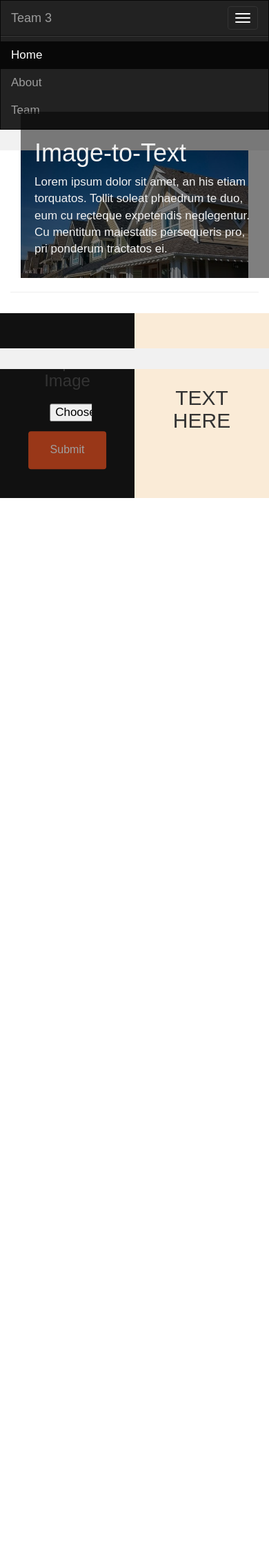
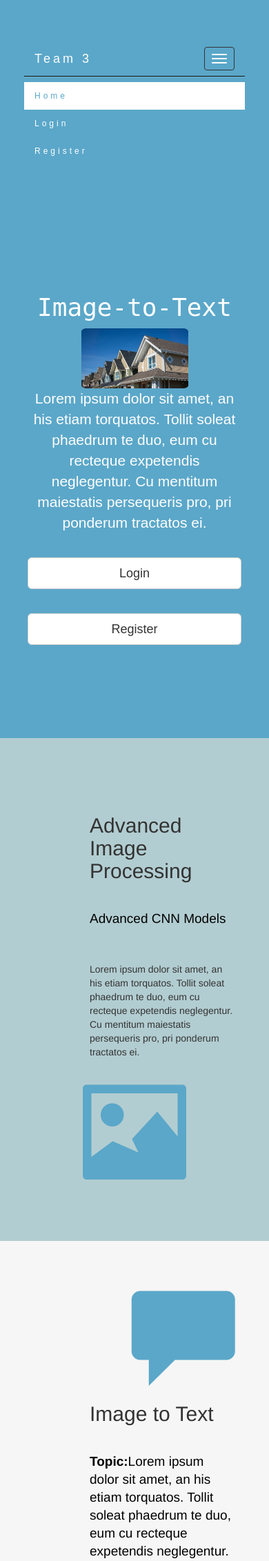
Before and after one commit to fimhub/Image-to-Text, a Flask app: page / in a window 390 px wide, after a click that opens the changed part. Shown: the top 2263 px of the page at 69% size. Before the commit the page ends 722 px from the top, so only its background shows below. Run offline with Flask 2, Linux system fonts and the light colour scheme; some libraries are stand-ins or nearby versions.

Commit message:
login/register/imagepage

```diff
--- a/app.py
+++ b/app.py
@@ -2,10 +2,114 @@
 # set FLASK_ENV=development
 # python -m flask run
 
-from flask import Flask, render_template
+from dotenv import load_dotenv
+from flask import Flask, flash, render_template, request, url_for, redirect, jsonify, session
+from forms.forms import SignupForm, LoginForm, NewpostForm
+# from models.models import Db, User, Condo, Photos
+from os import environ
+from passlib.hash import sha256_crypt
+
 app = Flask(__name__)
+app.config['SQLALCHEMY_TRACK_MODIFICATIONS'] = False
+app.config['SECRET_KEY'] = 's14a-key'
+# Db.init_app(app)
 
 
 @app.route('/')
+@app.route('/index')
 def index():
-    return render_template("index.html")
+    # Control by login status
+    if 'username' in session:
+        session_user = User.query.filter_by(username=session['username']).first()
+        return render_template('index.html', title='Home', session_username=session_user.username)
+    else:
+        return render_template('index.html', title='Home')
+
+
+#GET & POST /login
+@app.route('/login', methods=['GET', 'POST'])
+def login():
+    # Init form
+    form = LoginForm()
+
+    # If post
+    if request.method == 'POST':
+
+        # Init credentials from form request
+        username = request.form['username']
+        password = request.form['password']
+
+        # Init user by Db query
+        user = User.query.filter_by(username=username).first()
+
+        # Control login validity
+        if user is None or not sha256_crypt.verify(password, user.password):
+            flash('Invalid username or password')
+            return redirect(url_for('login'))
+        else:
+            session['username'] = username
+            return redirect(url_for('index'))
+
+    # If GET
+    else:
+        return render_template('login.html', title='Login', form=form)
+
+
+#GET & POST /signup
+@app.route('/register', methods=['GET', 'POST'])
+def register():
+    # Init form
+    form = SignupForm()
+
+    # IF POST
+    if request.method == 'POST':
+
+        # Init credentials from form request
+        username = request.form['username']
+        password = request.form['password']
+
+        # Init user from Db query
+        existing_user = User.query.filter_by(username=username).first()
+
+        # Control new credentials
+        if existing_user:
+            flash('The username already exists. Please pick another one.')
+            return redirect(url_for('register'))
+        else:
+            user = User(username=username, password=sha256_crypt.hash(password))
+            Db.session.add(user)
+            Db.session.commit()
+            flash('Congratulations, you are now a registered user!')
+            return redirect(url_for('login'))
+
+    # IF POST
+    else:
+        return render_template('register.html', title='register', form=form)
+
+
+#GET & POST /newpost
+@app.route('/newimage', methods=['GET', 'POST'])
+def newimage():
+    # Init form
+    form = NewpostForm()
+
+    # If POST
+    if request.method == 'POST':
+
+        # Init user from poster
+        session_user = User.query.filter_by(username=session['username']).first()
+
+        # Init content from form request
+        content = request.form['content']
+
+        # Create in DB
+        new_post = Post(author=session_user.uid, content=content)
+        Db.session.add(new_post)
+        Db.session.commit()
+
+
+        return redirect(url_for('index'))
+
+    # If GET
+    else:
+        return render_template('newimage.html', title='Newpost', form=form)
--- a/static/css/index.css
+++ b/static/css/index.css
@@ -1,25 +1,4 @@
-/* Remove the navbar's default margin-bottom and rounded borders */
-.navbar {
-    margin-bottom: 0;
-    border-radius: 0;
-    }
 
-    /* Set height of the grid so .sidenav can be 100% (adjust as needed) */
-    .row.content {height: 450px}
-
-    /* Set gray background color and 100% height */
-    .sidenav {
-    padding-top: 20px;
-    background-color: #f1f1f1;
-    height: 100%;
-    }
-
-    /* Set black background color, white text and some padding */
-    footer {
-    background-color: #555;
-    color: white;
-    padding: 15px;
-    }
 
 /* On small screens, set height to 'auto' for sidenav and grid */
 @media screen and (max-width: 767px) {
@@ -30,52 +9,172 @@
   .row.content {height:auto;}
 }
 
-.btn {
-    background-color: #f4511e;
-    border: none;
-    color: white;
-    padding: 16px 32px;
+.card {
     text-align: center;
-    font-size: 16px;
-    margin: 4px 2px;
-    opacity: 0.6;
+    font-size: 15px;
+    margin-right: 5%;
+    border-radius: 5px;
+    font-family: monospace;
+    box-shadow: 0 4px 8px 0 rgba(0,0,0,4);
     transition: 0.3s;
+
 }
 
-.btn:hover {opacity: 1}
-
-.center {
-    margin: auto;
-    width: 60%;
-    padding: 10px;
-    text-align: center;
+#subcat {
+  font-size: 13px;
+  margin-left: 8%;
 }
 
-* {
-    box-sizing: border-box;
+h1 {
+
+  font-family: monospace;
 }
 
-  body {
-    font-family: Arial;
-    font-size: 17px;
+  h4 {
+    font-size: 19px;
+    line-height: 1.375em;
+    color: black;
+    font-weight: 400;
+    margin-bottom: 30px;
   }
 
-  .container {
-    position: relative;
-    max-width: 800px;
-    margin: 0 auto;
+  .jumbotron {
+    background-color: #5BA7C9;
+    color: #fff;
+    padding: 100px 25px;
+    font-family: Montserrat, sans-serif;
+  }
+  .container-fluid {
+    padding: 60px 50px;
+  }
+  .bg-grey {
+    background-color: #f6f6f6;
+  }
+  .logo-small {
+    color: #5BA7C9;
+    font-size: 50px;
+  }
+  .logo {
+    color: #5BA7C9;
+    font-size: 200px;
+  }
+  .thumbnail {
+    padding: 0 0 15px 0;
+    border: none;
+    border-radius: 0;
+  }
+  .thumbnail img {
+    width: 100%;
+    height: 100%;
+    margin-bottom: 10px;
   }
 
-  .container img {vertical-align: middle;}
+  .item span {
+    font-style: normal;
+  }
 
-  .container .content {
-    position: absolute;
-    bottom: 0;
-    background: rgb(0, 0, 0); /* Fallback color */
-    background: rgba(0, 0, 0, 0.5); /* Black background with 0.5 opacity */
-    color: #f1f1f1;
+  .panel:hover {
+    box-shadow: 5px 0px 40px rgba(0,0,0, .2);
+  }
+  .panel-footer .btn:hover {
+    border: 1px solid #5BA7C9;
+    background-color: #fff !important;
+    color: #5BA7C9;
+  }
+  .panel-heading {
+    color: #fff !important;
+    background-color: #5BA7C9 !important;
+    padding: 25px;
+    border-bottom: 1px solid transparent;
+    border-top-left-radius: 0px;
+    border-top-right-radius: 0px;
+    border-bottom-left-radius: 0px;
+    border-bottom-right-radius: 0px;
+  }
+  .panel-footer {
+    background-color: white !important;
+  }
+  .panel-footer h3 {
+    font-size: 32px;
+  }
+  .panel-footer h4 {
+    color: #aaa;
+    font-size: 14px;
+  }
+  .panel-footer .btn {
+    margin: 15px 0;
+    background-color: #5BA7C9;
+    color: #fff;
+  }
+  .navbar {
+    margin-bottom: 0;
+    background-color: #5BA7C9;
+    z-index: 9999;
+    border: 0;
+    font-size: 12px !important;
+    line-height: 1.42857143 !important;
+    letter-spacing: 4px;
+    border-radius: 0;
+    font-family: Montserrat, sans-serif;
+  }
+  .navbar li a, .navbar .navbar-brand {
+    color: #fff !important;
+  }
+  .navbar-nav li a:hover, .navbar-nav li.active a {
+    color: #5BA7C9 !important;
+    background-color: #fff !important;
+  }
+  .navbar-default .navbar-toggle {
+    border-color: transparent;
+    color: #fff !important;
+  }
+  footer .glyphicon {
+    font-size: 20px;
+    margin-bottom: 20px;
+    color: #5BA7C9;
+  }
+  .slideanim {visibility:hidden;}
+  .slide {
+    animation-name: slide;
+    -webkit-animation-name: slide;
+    animation-duration: 1s;
+    -webkit-animation-duration: 1s;
+    visibility: visible;
+  }
+  @keyframes slide {
+    0% {
+      opacity: 0;
+      transform: translateY(70%);
+    }
+    100% {
+      opacity: 1;
+      transform: translateY(0%);
+    }
+  }
+  @-webkit-keyframes slide {
+    0% {
+      opacity: 0;
+      -webkit-transform: translateY(70%);
+    }
+    100% {
+      opacity: 1;
+      -webkit-transform: translateY(0%);
+    }
+  }
+  @media screen and (max-width: 768px) {
+    .col-sm-4 {
+      text-align: center;
+      margin: 25px 0;
+    }
+    .btn-lg {
       width: 100%;
-    padding: 20px;
+      margin-bottom: 35px;
+    }
+  }
+  @media screen and (max-width: 480px) {
+    .logo {
+      font-size: 150px;
+    }
   }
 
     /* Split the screen in half */
--- a/templates/index.html
+++ b/templates/index.html
@@ -1,91 +1,126 @@
-<!DOCTYPE html>
-<html>
-    <html lang="en">
-        <head>
-            <meta charset="UTF-8">
-            <meta name="viewport"
-                  content="width=device-width, user-scalable=no, initial-scale=1.0, maximum-scale=1.0, minimum-scale=1.0">
-            <meta http-equiv="X-UA-Compatible" content="ie=edge">
-            <title>Milestone 2</title>
-            <link rel="stylesheet" href="https://maxcdn.bootstrapcdn.com/bootstrap/3.4.1/css/bootstrap.min.css">
-            <script src="https://ajax.googleapis.com/ajax/libs/jquery/3.5.1/jquery.min.js"></script>
-            <script src="https://maxcdn.bootstrapcdn.com/bootstrap/3.4.1/js/bootstrap.min.js"></script>
-            <!-- Styles -->
-            <link href="{{ url_for('static', filename='./css/index.css') }}" rel="stylesheet">
+{% extends "layout.html" %}
+{% block content %}
+<body id="myPage" data-spy="scroll" data-target=".navbar" data-offset="60" style="background-color: #B2CDD1;">
+   <div class="jumbotron text-center">
+      <div class="container">
+         <h1>Image-to-Text</h1>
+         <img src="/static/img/house.jpg" alt="Notebook" style="width:50%; border-radius: 5%;
+            ">
+         <div class="content">
+            <p>Lorem ipsum dolor sit amet, an his etiam torquatos. Tollit soleat phaedrum te duo, eum cu recteque expetendis neglegentur. Cu mentitum maiestatis persequeris pro, pri ponderum tractatos ei.</p>
+         </div>
+         <br><button class="btn btn-default btn-lg">Login</button>
+         <br><button class="btn btn-default btn-lg">Register</button>
+      </div>
+   </div>
+   <!-- Container (About Section) -->
+   <div id="about" class="container-fluid">
+      <div class="row">
+         <div class="col-sm-5" style="margin-left: 25%;">
+            <h2>Advanced Image Processing</h2>
+            <br>
+            <h4>Advanced CNN Models</h4>
+            <br>
+            <p> Lorem ipsum dolor sit amet, an his etiam torquatos. Tollit soleat phaedrum te duo, eum cu recteque expetendis neglegentur. Cu mentitum maiestatis persequeris pro, pri ponderum tractatos ei.
+            </p>
+         </div>
+         <div class="col-sm-4">
+            <span class="glyphicon glyphicon-picture logo"></span>
+         </div>
+      </div>
+   </div>
+   <div class="container-fluid bg-grey">
+      <div class="row">
+         <div class="col-sm-6" style="margin-left: 44%;">
+            <span class="glyphicon glyphicon-comment logo slideanim"></span>
+         </div>
+         <div class="col-sm-6" style="margin-left: 25%;">
+            <h2>Image to Text</h2>
+            <br>
+            <h4><strong>Topic:</strong>Lorem ipsum dolor sit amet, an his etiam torquatos. Tollit soleat phaedrum te duo, eum cu recteque expetendis neglegentur. Cu mentitum maiestatis persequeris pro, pri ponderum tractatos ei.</p>
+            </h4>
+            <br>
+         </div>
+      </div>
+   </div>
+   <!-- Container (Services Section) -->
+   <div id="services" class="container-fluid text-center">
+      <h2>CNN Model</h2>
+      <h4></h4>
+      <br>
+      <div class="row slideanim">
+         <div class="col-sm-4">
+            <span class="glyphicon glyphicon-ok-sign logo-small"></span>
+            <h4>Fast</h4>
+            <p>Lorem ipsum dolor sit amet..</p>
+         </div>
+         <div class="col-sm-4">
+            <span class="glyphicon glyphicon-ok-sign logo-small"></span>
+            <h4>Reliable</h4>
+            <p>Lorem ipsum dolor sit amet..</p>
+         </div>
+         <div class="col-sm-4">
+            <span class="glyphicon glyphicon-ok-sign logo-small"></span>
+            <h4>Dynamic</h4>
+            <p>Lorem ipsum dolor sit amet..</p>
+         </div>
+      </div>
+      <br><br>
+   </div>
+   <!-- Container (Pricing Section) -->
+   <div id="pricing" class="container-fluid">
+      <div class="text-center">
+         <h2>References</h2>
+      </div>
+   </div>
+   <!-- Container (Contact Section) -->
+   <div id="contact" class="container-fluid bg-grey">
+      <h2 class="text-center">TEAM</h2>
+      <div class="row">
+      </div>
+   </div>
+   <!-- Image of location/map -->
+   <img src="" class="w3-image w3-greyscale-min" style="width:100%">
+   <footer class="container-fluid text-center">
+      <a href="#myPage" title="To Top">
+      <span class="glyphicon glyphicon-chevron-up"></span>
+      </a>
+   </footer>
+   <script>
+      $(document).ready(function(){
+        // Add smooth scrolling to all links in navbar + footer link
+        $(".navbar a, footer a[href='#myPage']").on('click', function(event) {
+          // Make sure this.hash has a value before overriding default behavior
+          if (this.hash !== "") {
+            // Prevent default anchor click behavior
+            event.preventDefault();
 
-            <!-- JS -->
-            <script src="{{ url_for('static', filename='./js/d3.js') }}"></script>
+            // Store hash
+            var hash = this.hash;
 
-            <script src="{{ url_for('static', filename='./js/main.js') }}"></script>
-            <script src="{{ url_for('static', filename='./js/bars.js') }}"></script>
+            // Using jQuery's animate() method to add smooth page scroll
+            // The optional number (900) specifies the number of milliseconds it takes to scroll to the specified area
+            $('html, body').animate({
+              scrollTop: $(hash).offset().top
+            }, 900, function(){
 
+              // Add hash (#) to URL when done scrolling (default click behavior)
+              window.location.hash = hash;
+            });
+          } // End if
+        });
 
-        </head>
-        <body>
+        $(window).scroll(function() {
+          $(".slideanim").each(function(){
+            var pos = $(this).offset().top;
 
-            <nav class="navbar navbar-inverse">
-              <div class="container-fluid">
-                <div class="navbar-header">
-                  <button type="button" class="navbar-toggle" data-toggle="collapse" data-target="#myNavbar">
-                    <span class="icon-bar"></span>
-                    <span class="icon-bar"></span>
-                    <span class="icon-bar"></span>
-                  </button>
-                  <a class="navbar-brand" href="#">Team 3</a>
-                </div>
-                <div class="collapse navbar-collapse" id="myNavbar">
-                  <ul class="nav navbar-nav">
-                    <li class="active"><a href="#">Home</a></li>
-                    <li><a href="#">About</a></li>
-                    <li><a href="#">Team</a></li>
-                  </ul>
-                </div>
-              </div>
-            </nav>
-
-            <div class="container-fluid text-center">
-              <div class="row content">
-                <div class="col-sm-2 sidenav">
-                </div>
-                <div class="col-sm-8 text-left">
-                <div class="container">
-                    <img src="/static/img/house.jpg" alt="Notebook" style="width:100%;">
-                    <div class="content">
-                        <h1>Image-to-Text</h1>
-                        <p>Lorem ipsum dolor sit amet, an his etiam torquatos. Tollit soleat phaedrum te duo, eum cu recteque expetendis neglegentur. Cu mentitum maiestatis persequeris pro, pri ponderum tractatos ei.</p>
-                    </div>
-                </div>
-
-                  <hr>
-                  <div class="center">
-
-                    <div class="split left">
-                      <div class="centered">
-                        <h3>Import Image</h3>
-                        <input class=" center" type="file" id="myFile" name="filename">
-                        <input class="btn" type="submit">
-                      </div>
-                    </div>
-
-                    <div class="split right">
-                      <div class="centered">
-                        <h2>TEXT HERE</h2>
-                        <div id="vis1" class="vis"></div>
-                      </div>
-                    </div>
-
-
-
-                  </div>
-                  <hr>
-
-                </div>
-                <div class="col-sm-2 sidenav">
-                </div>
-                </div>
-              </div>
-            </div>
-
-            </body>
-
-</html>
+            var winTop = $(window).scrollTop();
+              if (pos < winTop + 600) {
+                $(this).addClass("slide");
+              }
+          });
+        });
+      })
+   </script>
+</body>
+{% endblock %}
--- /dev/null
+++ b/templates/layout.html
@@ -0,0 +1,51 @@
+<!DOCTYPE html>
+<html>
+   <html lang="en">
+      <head>
+         <meta charset="UTF-8">
+         <meta name="viewport"
+            content="width=device-width, user-scalable=no, initial-scale=1.0, maximum-scale=1.0, minimum-scale=1.0">
+         <meta http-equiv="X-UA-Compatible" content="ie=edge">
+         <title>Milestone 2</title>
+         <link rel="stylesheet" href="https://maxcdn.bootstrapcdn.com/bootstrap/3.4.1/css/bootstrap.min.css">
+         <script src="https://ajax.googleapis.com/ajax/libs/jquery/3.5.1/jquery.min.js"></script>
+         <script src="https://maxcdn.bootstrapcdn.com/bootstrap/3.4.1/js/bootstrap.min.js"></script>
+         <!-- Styles -->
+         <link href="{{ url_for('static', filename='./css/index.css') }}" rel="stylesheet">
+         <!-- JS -->
+         <script src="{{ url_for('static', filename='./js/d3.js') }}"></script>
+         <script src="{{ url_for('static', filename='./js/main.js') }}"></script>
+         <script src="{{ url_for('static', filename='./js/bars.js') }}"></script>
+      </head>
+      <nav class="navbar navbar-inverse">
+         <div class="container-fluid">
+            <div class="navbar-header">
+               <button type="button" class="navbar-toggle" data-toggle="collapse" data-target="#myNavbar">
+               <span class="icon-bar"></span>
+               <span class="icon-bar"></span>
+               <span class="icon-bar"></span>
+               </button>
+               <a class="navbar-brand"  href="{{ url_for('index') }}">Team 3</a>
+            </div>
+            <div class="collapse navbar-collapse" id="myNavbar">
+               <ul class="nav navbar-nav">
+                  <li class="active"><a href="#">Home</a></li>
+                  <li><a  href="{{ url_for('login') }}">Login</a></li>
+                  <li><a  href="{{ url_for('register') }}">Register</a></li>
+               </ul>
+            </div>
+         </div>
+      </nav>
+      <!-- Styles -->
+      {% block styles %}
+      {% endblock %}
+      </head>
+      <body>
+         <!-- Content -->
+         {% block content %}
+         {% endblock %}
+         <!-- Scripts -->
+         {% block scripts %}
+         {% endblock %}
+      </body>
+   </html>
```
Also changed, not shown: forms/forms.py (added, +20 -0 lines), models/models.py (added, +30 -0 lines), templates/login.html (added, +49 -0 lines), templates/newimage.html (added, +34 -0 lines), templates/register.html (added, +44 -0 lines), static/img/house.webp (added). Lines whose indentation alone changed are shown as unchanged.
